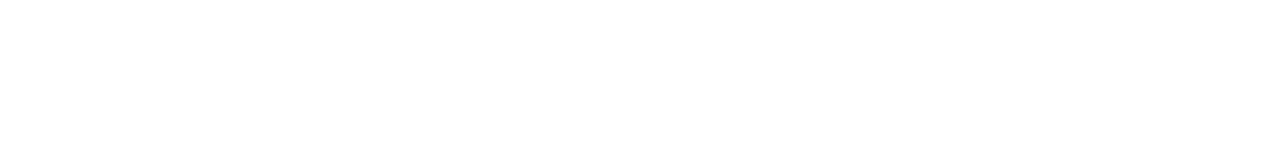
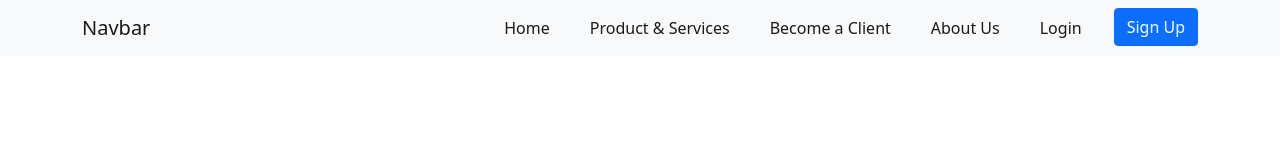
Before and after one commit to habiburrahman26/mk-task-2, a plain HTML site: page index.html in a window 1280 px wide. Drawn offline with nearby package versions, Linux system fonts and the light colour scheme.

Commit message:
add navbar

```diff
--- a/index.html
+++ b/index.html
@@ -13,8 +13,50 @@
     <title></title>
   </head>
   <body>
-
-
+    <nav class="navbar navbar-expand-lg navbar-light bg-light">
+      <div class="container">
+        <a class="navbar-brand" href="#">Navbar</a>
+        <button
+          class="navbar-toggler"
+          type="button"
+          data-bs-toggle="collapse"
+          data-bs-target="#navbarSupportedContent"
+          aria-controls="navbarSupportedContent"
+          aria-expanded="false"
+          aria-label="Toggle navigation"
+        >
+          <span class="navbar-toggler-icon"></span>
+        </button>
+        <div class="collapse navbar-collapse" id="navbarSupportedContent">
+          <ul class="navbar-nav ms-auto mb-2 gap-4 mb-lg-0">
+            <li class="nav-item">
+              <a class="nav-link active" aria-current="page" href="#">Home</a>
+            </li>
+            <li class="nav-item">
+              <a class="nav-link active" aria-current="page" href="#"
+                >Product & Services</a
+              >
+            </li>
+            <li class="nav-item">
+              <a class="nav-link active" aria-current="page" href="#"
+                >Become a Client</a
+              >
+            </li>
+            <li class="nav-item">
+              <a class="nav-link active" aria-current="page" href="#"
+                >About Us</a
+              >
+            </li>
+            <li class="nav-item">
+              <a class="nav-link active" aria-current="page" href="#">Login</a>
+            </li>
+            <li class="nav-item">
+              <button class="btn btn-primary">Sign Up</button>
+            </li>
+          </ul>
+        </div>
+      </div>
+    </nav>
 
     <script
       src="https://cdn.jsdelivr.net/npm/bootstrap@5.0.2/dist/js/bootstrap.bundle.min.js"
```
